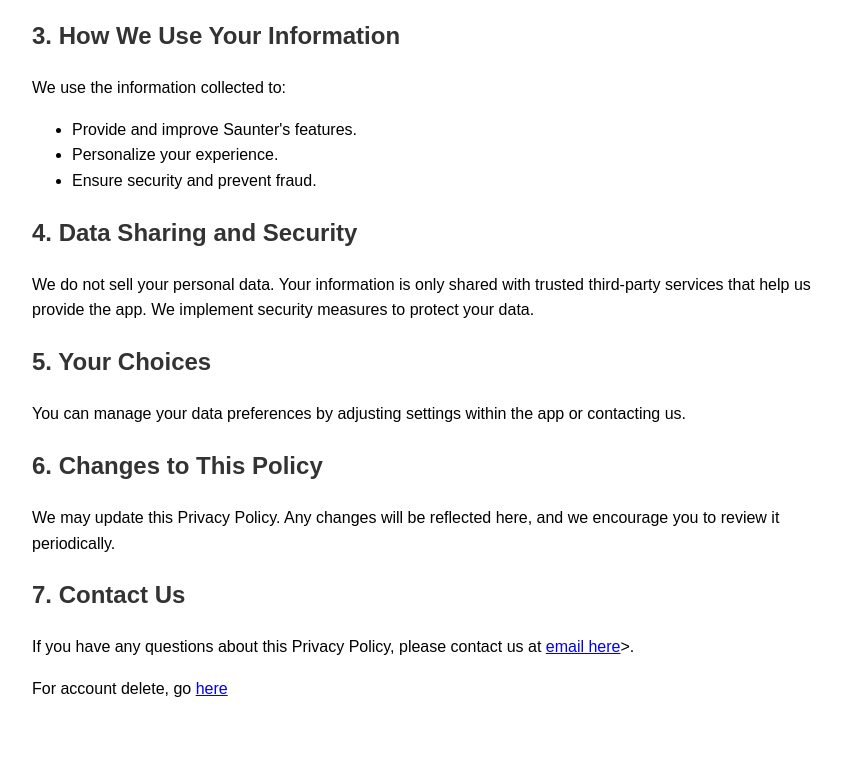
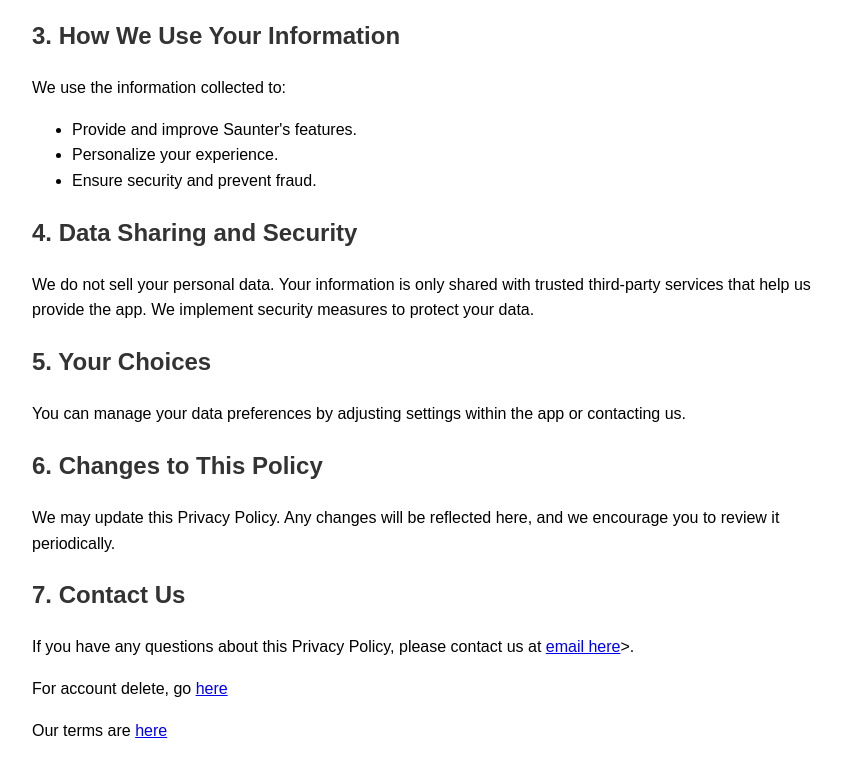
Before and after one commit to patrick-games/privacy-policy, a plain HTML site: page index.html in a window 1280 px wide. Shown: the part 463-1240 px from the top of the page, without its empty margins (208-1050 px from the left). Drawn offline with Linux system fonts and the light colour scheme.

Commit message:
Update index.html

```diff
--- a/index.html
+++ b/index.html
@@ -51,5 +51,6 @@
     <h2>7. Contact Us</h2>
     <p>If you have any questions about this Privacy Policy, please contact us at <a href="mailto:contact@hikertimes.com">email here</a>>.</p>
     <p>For account delete, go <a href="account-delete.html">here</a></p>
+    <p>Our terms are <a href="terms.html">here</a></p>
 </body>
 </html>
```
